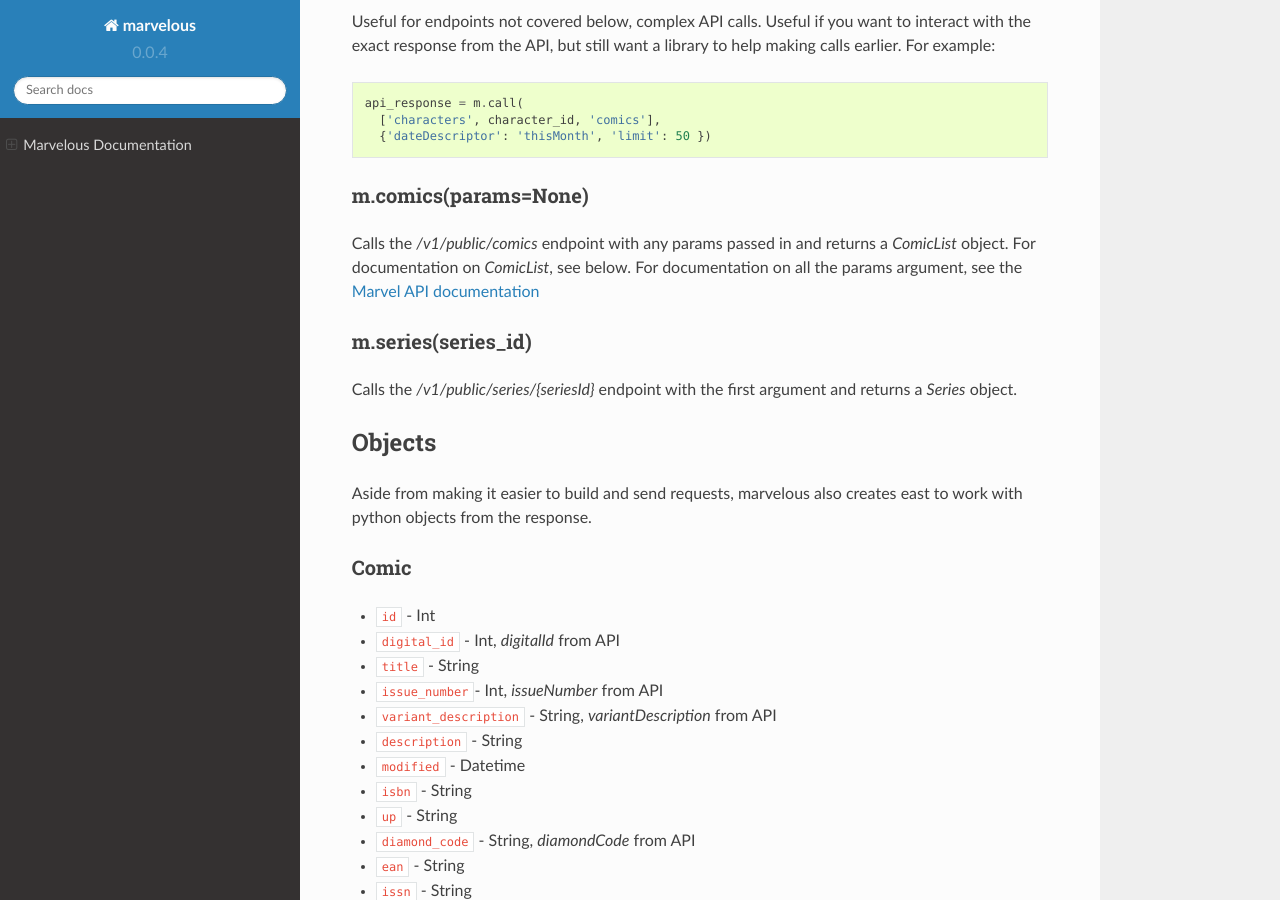
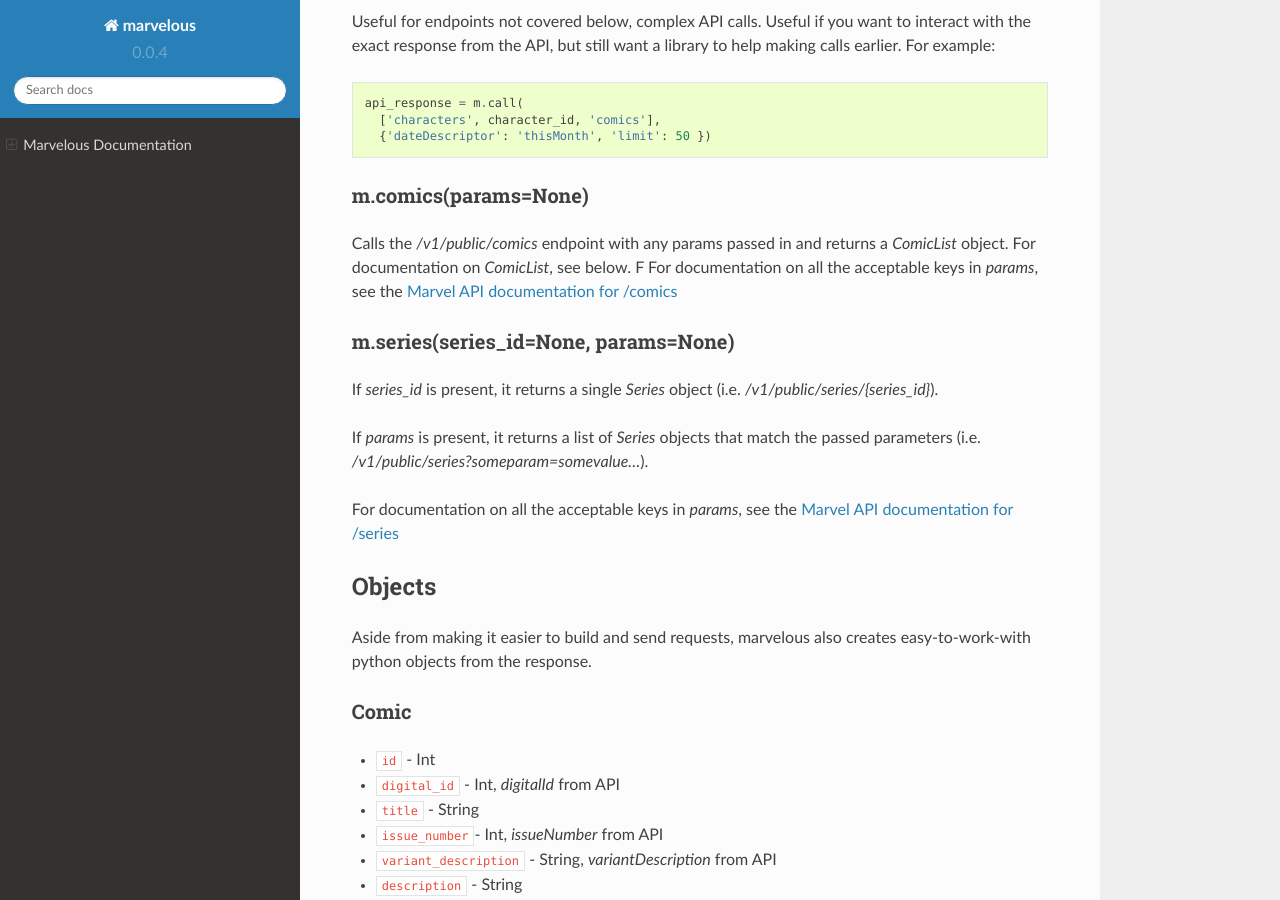
Before and after one commit to rkuykendall/marvelous, a Sphinx documentation site: the page built from docs/index.rst, in a window 1280 px wide and 900 px high, scrolled down 1803 px. Built offline with Sphinx 7.4.7 and the Read the Docs theme 2.0.0, drawn with Linux system fonts in a browser that asks for light colours; some of the changed text lies outside the part shown.

Commit message:
Additional parameters for Series, including doc updates

```diff
--- a/docs/index.rst
+++ b/docs/index.rst
@@ -115,24 +115,28 @@
 .....................
 
 Calls the `/v1/public/comics` endpoint with any params passed in and
-returns a `ComicList` object. For documentation on `ComicList`, see below. For
-documentation on all the params argument, see the
-`Marvel API documentation <https://developer.marvel.com/docs#!/public/getComicsCollection_get_6>`_
+returns a `ComicList` object. For documentation on `ComicList`, see below. F
+For documentation on all the acceptable keys in `params`, see the
+`Marvel API documentation for /comics <https://developer.marvel.com/docs#!/public/getComicsCollection_get_6>`_
 
 
-m.series(series_id)
-...................
+m.series(series_id=None, params=None)
+.....................................
 
-Calls the `/v1/public/series/{seriesId}` endpoint with the first
-argument and returns a `Series` object.
+If `series_id` is present, it returns a single `Series` object
+(i.e. `/v1/public/series/{series_id}`).
 
+If `params` is present, it returns a list of `Series` objects that match the
+passed parameters (i.e. `/v1/public/series?someparam=somevalue...`).
 
+For documentation on all the acceptable keys in `params`, see the
+`Marvel API documentation for /series <https://developer.marvel.com/docs#!/public/getSeriesCollection_get_25>`_
 
 Objects
 -------
 
 Aside from making it easier to build and send requests, marvelous also creates
-east to work with python objects from the response.
+easy-to-work-with python objects from the response.
 
 
 Comic
@@ -188,7 +192,11 @@
 - ``resource_uri`` - String, `resourceURI` from API
 - ``title`` - String
 - ``comics`` - Method, Returns ``ComicsList`` object for `/v1/public/series/{seriesId}/comics`
-
+- ``thumbnail`` - String url pointing to Marvel-provided thumbnail
+- ``startYear`` - Int
+- ``endYear`` - Int
+- ``rating`` - Str
+- ``modified`` - datetime (tz-aware)
 
 
 Exceptions
```
Also changed, not shown: other parts of docs/index.rst (+7 -7 lines), 3 other files.
